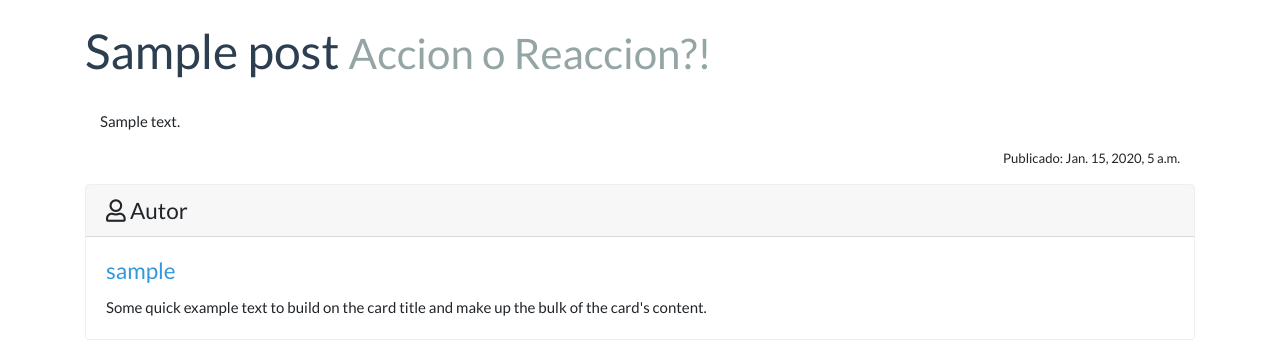
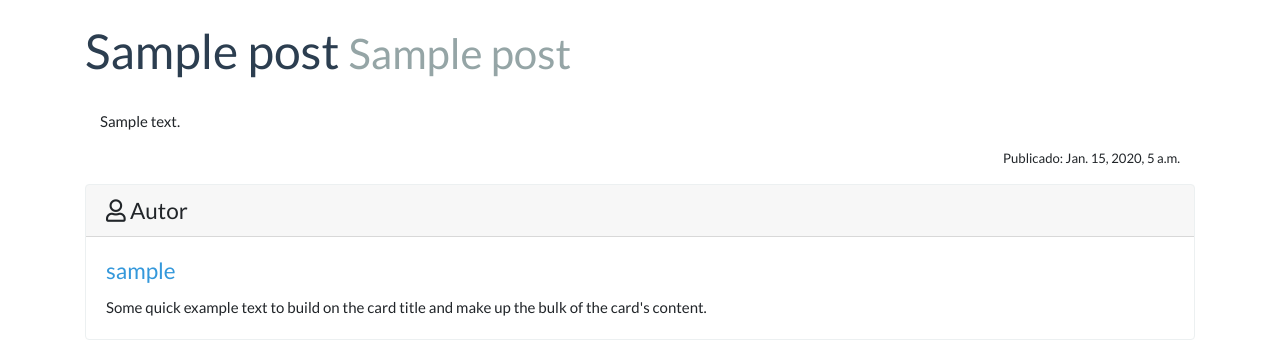
Before and after one commit to Scoowy/djangoscoowy, a Django app: page /post/1/ in a window 1280 px wide. Shown: the part 71-420 px from the top of the page. Run offline with Django 3.2, Linux system fonts and the light colour scheme; tables that the repository leaves empty hold one stand-in row (values such as "Sample post"); some libraries are stand-ins or nearby versions.

Commit message:
ADD columna Subtitulo en Posts

```diff
--- a/blog/models.py
+++ b/blog/models.py
@@ -5,6 +5,7 @@ from django.utils import timezone
 class Post(models.Model):
     autor = models.ForeignKey('auth.User', on_delete=models.CASCADE)
     titulo = models.CharField(max_length=200)
+    subtitulo = models.CharField(max_length=100, blank=True, null=True)
     texto = models.TextField()
     fechaCreacion = models.DateTimeField(default=timezone.now)
     fechaPublicacion = models.DateTimeField(blank=True, null=True)
--- a/blog/templates/blog/post_completo.html
+++ b/blog/templates/blog/post_completo.html
@@ -3,7 +3,11 @@
     <a href="#" class="text-primary">{{ post.titulo }}</a>
 {% endblock %}
 <small class="text-muted">
-{% block headingsmall %}Accion o Reaccion?!{% endblock %}
+{% block headingsmall %}
+{% if post.subtitulo %}
+{{ post.subtitulo }}
+{% endif %}
+{% endblock %}
 {% block body %}
     <div class="content container">
         <div class="row">
--- a/blog/views.py
+++ b/blog/views.py
@@ -4,8 +4,10 @@ from .models import Post
 
 
 def lista_post(request):
+    # fechaPublicacion devuelve mas antigua
+    # -fechaPublicacion devuelve mas actual
     posts = Post.objects.filter(
-        fechaPublicacion__lte=timezone.now()).order_by('fechaPublicacion')
+        fechaPublicacion__lte=timezone.now()).order_by('-fechaPublicacion')
     return render(request, 'blog/lista_post.html', {'posts': posts})
 
 
```
Also changed, not shown: blog/migrations/0002_post_subtitulo.py (added), blog/migrations/0003_remove_post_subtitulo.py (added), blog/migrations/0004_post_subtitulo.py (added), blog/migrations/0005_remove_post_subtitulo.py (added), blog/migrations/0006_post_subtitulo.py (added).
